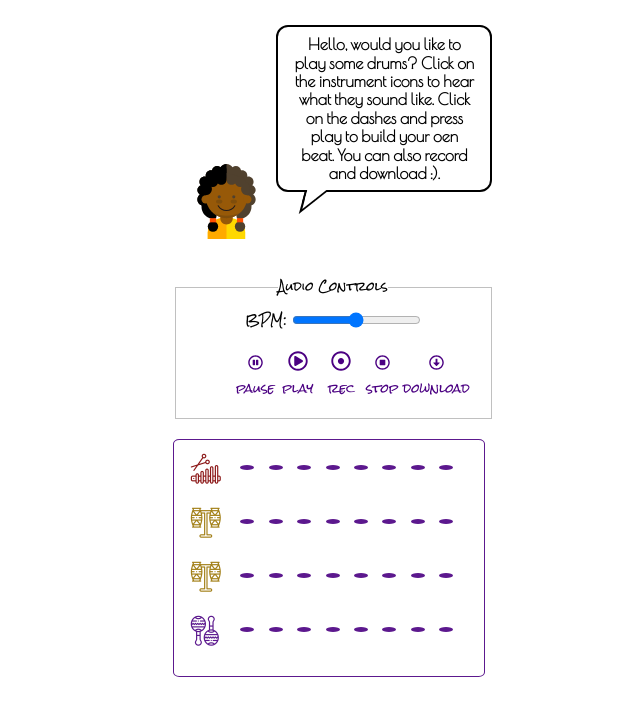
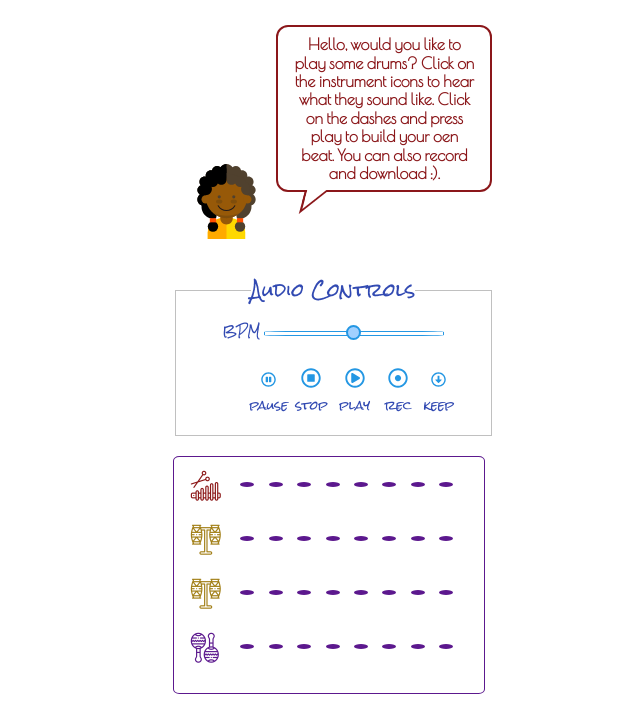
Before and after one commit to youzelle/afrobeat_sequencer, a plain HTML site: page player.html in a window 1280 px wide. Shown: the part 102-821 px from the top of the page, without its empty margins (307-947 px from the left). Drawn offline with nearby package versions, Linux system fonts and the light colour scheme.

Commit message:
Changes to ColorScheme

```diff
--- a/css/index.css
+++ b/css/index.css
@@ -59,7 +59,6 @@ ANIMATIONS
     top: 125px;
     }
 }
-
 
 /*******************
   BASE FONT STYLES
@@ -123,8 +122,7 @@ INDEX MAIN BODY
           animation-duration: 2s;
           animation-iteration-count: 2;
           transform: translateX(-30%) translateY(-70px) ;
-/*  box-shadow:0 3px 4px rgba(0, 0, 8, 0.3), 0 0 40px rgba(0, 0, 30, 0.1) inset;
-*/}
+}
 
 .fp.flaticon-maracas {
   animation-delay: 0s;
@@ -300,8 +298,6 @@ INDEX MAIN BODY
   flex-basis: 200px;
 }
 
-
-
 /****************************************************************
 PLAYER MAIN BODY
 *****************************************************************/
@@ -310,6 +306,9 @@ PLAYER MAIN BODY
 }
 
 .kli.speech {
+  color:  #8b171a;
+  border:solid 2px #8b171a;
+  font-weight: bold;
   text-align: center;
   width: 180px;
   position: relative;
@@ -317,12 +316,22 @@ PLAYER MAIN BODY
   left: 10%;
 }
 
+.kli.speech:before {
+  border-left:solid 12px #8b171a;
+  border-top:solid 12px #8b171a;
+}
+
 .lola.player {
   left: 10%;
   bottom: 20px;
 }
 
+legend {
+  font-size: 18px;
+}
+
 .audioControls {
+  color: #324ab2;
   margin: 0 auto;
   width: 300px;
   text-align: center;
@@ -330,8 +339,36 @@ PLAYER MAIN BODY
   font-size: 12px;
 }
 
-input {
-  height: 10px;
+input[type=range] {
+  height: 5px;
+  -webkit-appearance: none;
+  margin: 10px 0;
+  width: 60%;
+}
+input[type=range]:focus {
+  outline: none;
+}
+input[type=range]::-webkit-slider-runnable-track {
+  width: 60%;
+  height: 5px;
+  cursor: pointer;
+  animate: 0.2s;
+  background: #fff;
+  border-radius: 20%;
+  border: 1px solid #2497E3;
+}
+input[type=range]::-webkit-slider-thumb {
+  border: 2px solid #2497E3;
+  height: 15px;
+  width: 15px;
+  border-radius: 50%;
+  background: #A1D0FF;
+  cursor: pointer;
+  -webkit-appearance: none;
+  margin-top: -7px;
+}
+input[type=range]:focus::-webkit-slider-runnable-track {
+  background: #2497E3;
 }
 
 ul,
@@ -342,16 +379,19 @@ li,
 }
 
 figcaption {
+  color: #324ab2;
   text-align: center;
 }
 
 .svg-inline--fa {
+  color: #2497E3;
   font-size: 15px;
   margin: 10px;
 }
 
 .fa-play-circle,
-.fa-dot-circle {
+.fa-dot-circle,
+.fa-stop-circle {
 	font-size: 20px;
 }
 
@@ -359,7 +399,6 @@ figcaption {
   font-size: 10px;
   border: none;
 }
-
 
 .instruments {
   border: 1px solid indigo;
@@ -401,7 +440,7 @@ ul li .fp:first-child {
 }
 
 .counterPos {
-    border: solid red 2px;
+  box-shadow: 0 0 5px #fff, 0 0 10px #fff, 0 0 15px #fff, 0 0 20px #0000ff, 0 0 25px #0000ff, 0 0 40px #0000ff, 0 0 40px #0000ff, 0 0 65px #0000ff;
 }
 
 .isActiveCtr {
--- a/js/javascript.js
+++ b/js/javascript.js
@@ -94,7 +94,7 @@ for (let i = 0; i < numberOfBeats; i++) {
        var anchorTag = document.createElement("a")
        //var anchorTag = document.getElementById("downLoad");
 
-       anchorTag.innerHTML="<figcaption>Download</figcaption>";
+       anchorTag.innerHTML="<figcaption>keep</figcaption>";
 
        // creates the download link
        //anchorTag.href = URL.createObjectURL(blob);
--- a/player.html
+++ b/player.html
@@ -27,16 +27,16 @@
     <div class='musicMachine'>
       <fieldset class="audioControls">
         <legend>Audio Controls</legend>
-        <label for="bpmControl" class="bpmLabel">BPM: </label>
+        <label for="bpmControl" class="bpmLabel">BPM</label>
         <input type="range" id="bpm" name="bpmInput"
                min="30" max="90" step="5" oninput="bpmChange(this.value)"/>
         <output name="bpmOutput" id="bpmValue"></output></br>
         <ul class='crlButton'>
           <li id="pause"><a href="#"><i class="far fa-pause-circle"></i><figcaption>pause</figcaption></a></li>
+          <li id="clear"><a href="#"><i class="far fa-stop-circle"></i><figcaption>stop</figcaption></a></li>
           <li id="start"><a href="#"><i class="far fa-play-circle"></i><figcaption>play</figcaption></a></li>
           <li id="startrec"><a href="#"><i class="far fa-dot-circle"></i><figcaption>rec</figcaption></a></li>
-          <li id="clear"><a href="#"><i class="far fa-stop-circle"></i><figcaption>stop</figcaption></a></li>
-          <li id="downLoad"><a href="#" id="pDlBut"><i class="far fa-arrow-alt-circle-down"></i><figcaption id="dlBut">download</figcaption></a></li>
+          <li id="downLoad"><a href="#" id="pDlBut"><i class="far fa-arrow-alt-circle-down"></i><figcaption id="dlBut">keep</figcaption></a></li>
         </ul>
       </fieldset>
 
```
